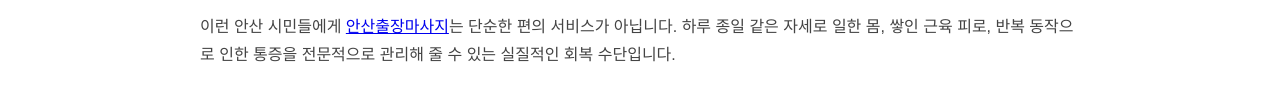
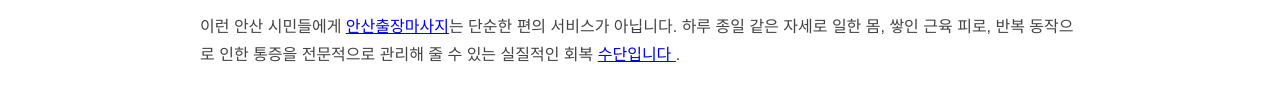
Before and after one commit to pandytech/Ansan-Outcall-Massage, a plain HTML site: page index.html in a window 1280 px wide. Shown: the part 692-796 px from the top of the page. Drawn offline with Linux system fonts and the light colour scheme.

Commit message:
Update index.html

```diff
--- a/index.html
+++ b/index.html
@@ -161,7 +161,7 @@
 <div class="section prose">
 <h2>안산에서 출장마사지가 필요한 이유</h2>
 <p>안산시는 경기도 최대 산업도시 중 하나로, 반월국가산업단지와 시화국가산업단지를 중심으로 수십만 명의 근로자들이 일하고 있습니다. 제조업, 물류업 등 육체적으로 고강도의 노동을 하는 분들이 많은 도시입니다.</p>
-<p>이런 안산 시민들에게 <a href="https://www.kakaochuljang.com/ansansi" target="_blank" rel="noopener">안산출장마사지</a>는 단순한 편의 서비스가 아닙니다. 하루 종일 같은 자세로 일한 몸, 쌓인 근육 피로, 반복 동작으로 인한 통증을 전문적으로 관리해 줄 수 있는 실질적인 회복 수단입니다.</p>
+<p>이런 안산 시민들에게 <a href="https://www.kakaochuljang.com/ansansi" target="_blank" rel="noopener">안산출장마사지</a>는 단순한 편의 서비스가 아닙니다. 하루 종일 같은 자세로 일한 몸, 쌓인 근육 피로, 반복 동작으로 인한 통증을 전문적으로 관리해 줄 수 있는 실질적인 회복 <a href="https://suwon-outcall-massage-566481.gitlab.io/">수단입니다 </a> .</p>
 <div class="img-banner">
 <div class="banner-icon">🏭</div>
 <h3>안산 근로자들의 피로 회복 파트너</h3>
```
